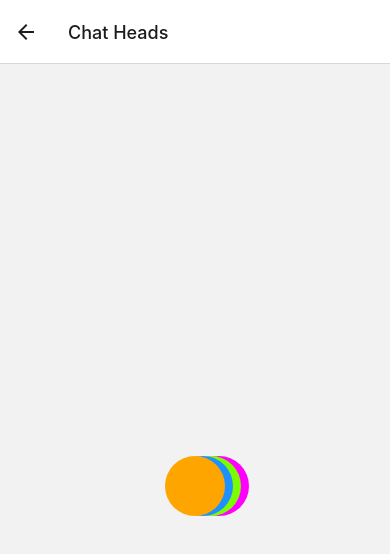
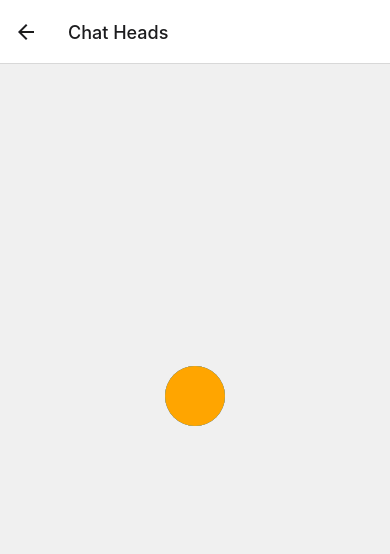
Before and after one commit to sumanthyedoti/awesome-react-native-app, a React Native app: screen /ChatHeads in a window 390 px wide. Shown: the top 554 px of the page. Built offline with nearby package versions, Linux system fonts and the light colour scheme.

Commit message:
GestureHandler/ChatHeads: Fix center position

```diff
--- a/src/screens/gestures/ChatHeads.tsx
+++ b/src/screens/gestures/ChatHeads.tsx
@@ -20,7 +20,7 @@ NOTES:
 */
 
 const SIZE = 60
-const HEADER_HEIGHT = 100
+const HEADER_HEIGHT = 60
 const OFFSET = 8
 
 const springOptions = {
@@ -36,16 +36,20 @@ interface AnimatedPosition {
 const useFollowHead = ({x, y, offset = 0}: AnimatedPosition) => {
   const {width: SCREEN_WIDTH, height: SCREEN_HEIGHT} = useWindowDimensions()
   const followX = useDerivedValue(() => {
-    if (x.value < SCREEN_WIDTH / 2) {
-      return withSpring(x.value + offset, springOptions)
-    }
-    return withSpring(x.value - offset, springOptions)
+    return withSpring(
+      interpolate(
+        x.value,
+        [0, SCREEN_WIDTH - SIZE],
+        [x.value + offset, x.value - offset],
+      ),
+      springOptions,
+    )
   })
   const followY = useDerivedValue(() => {
     return withSpring(
       interpolate(
         y.value,
-        [0, SCREEN_HEIGHT - SIZE],
+        [0, SCREEN_HEIGHT - SIZE * 4],
         [y.value + offset, y.value - offset],
       ),
       springOptions,
@@ -67,10 +71,10 @@ const useFollowHead = ({x, y, offset = 0}: AnimatedPosition) => {
   return {x: followX, y: followY, rStyles}
 }
 
-function Basic() {
+function ChatHeads() {
   const {width: SCREEN_WIDTH, height: SCREEN_HEIGHT} = useWindowDimensions()
   const translateX = useSharedValue(SCREEN_WIDTH / 2 - SIZE / 2)
-  const translateY = useSharedValue(SCREEN_HEIGHT / 2 - SIZE / 2)
+  const translateY = useSharedValue(SCREEN_HEIGHT / 2 - SIZE - HEADER_HEIGHT)
   const context = useSharedValue({x: 0, y: 0})
 
   const pan = Gesture.Pan()
@@ -136,10 +140,11 @@ function Basic() {
     </GestureHandlerRootView>
   )
 }
-export default Basic
+export default ChatHeads
 
 const styles = StyleSheet.create({
   container: {
+    backgroundColor: '#f0f0f0',
     flex: 1,
   },
   circle: {
```
